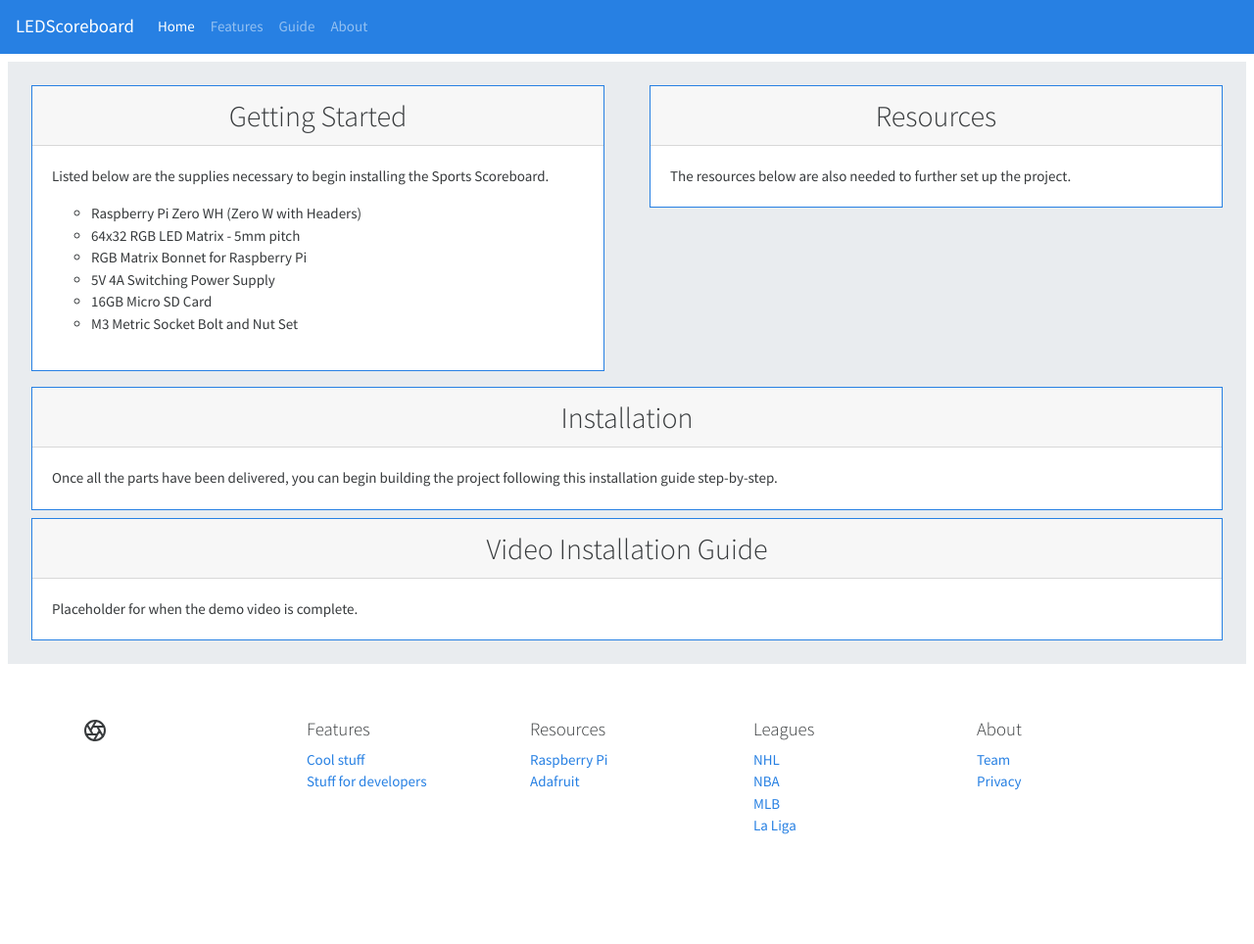
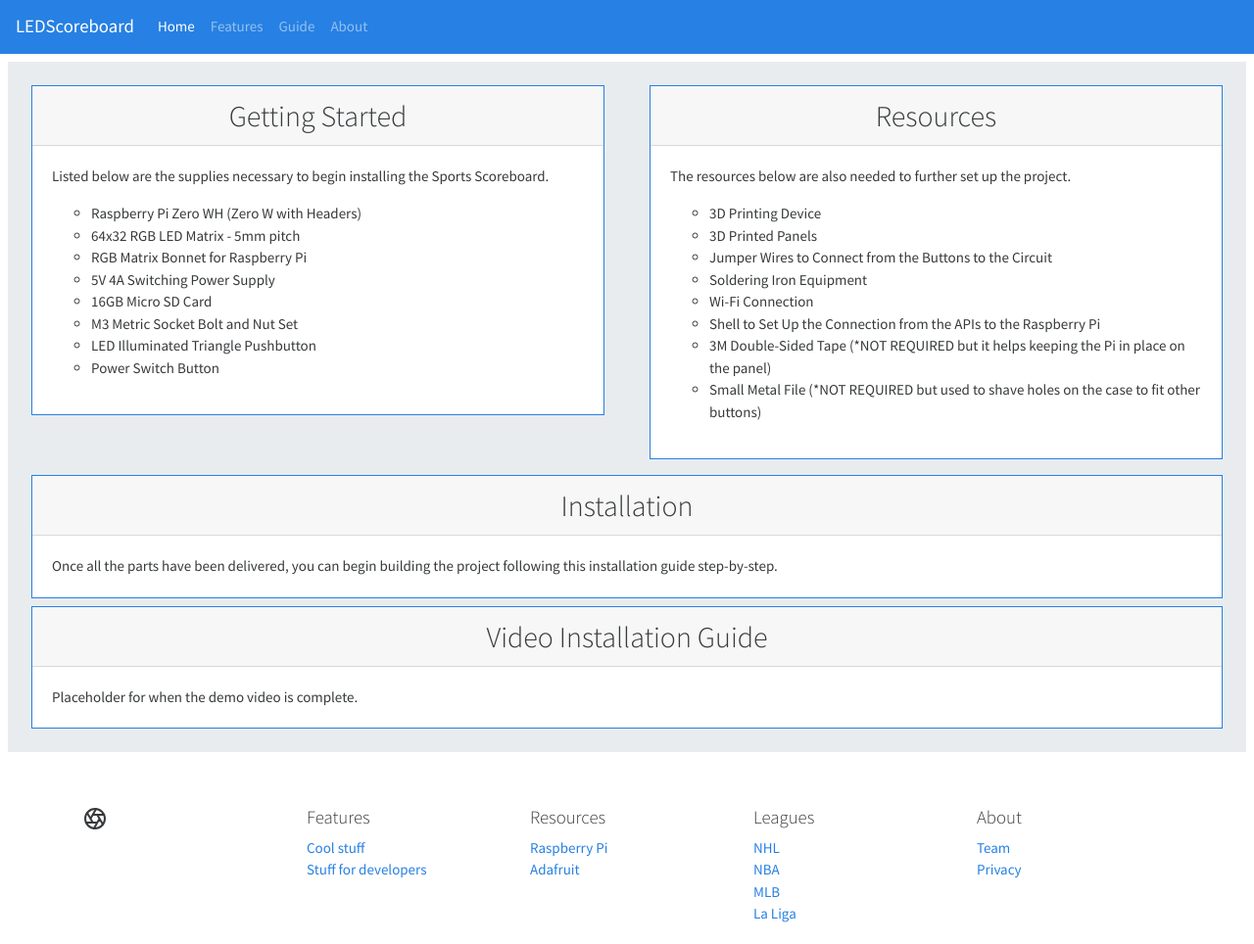
Before and after one commit to SrDesignLEDBoard/srdesignledboard.github.io, a plain HTML site: page guide/guide.html in a window 1280 px wide. Shown: the whole page at 98% size. Before the commit the page ends 919 px from the top, so only its background shows below. Drawn offline with nearby package versions, Linux system fonts and the light colour scheme.

Commit message:
Guide Page -> Resources card filled out

```diff
--- a/guide/guide.html
+++ b/guide/guide.html
@@ -54,13 +54,13 @@
     <!-- Jumbotron -->
     <div class="jumbotron m-2 p-3">
       <div class="row">
+        <style>
+          ul.cir {list-style-type: circle;}
+          ul.sqr {list-style-type: square;}
+        </style>
 
         <!-- Getting Started card -->
         <div class="col-md-6">
-          <style>
-            ul.cir {list-style-type: circle;}
-            ul.sqr {list-style-type: square;}
-          </style>
           <div class="card border-primary m-2">
             <div class="card-header text-center h2">Getting Started</div>
             <div class="card-body">
@@ -74,6 +74,8 @@
                 <li>5V 4A Switching Power Supply</li>
                 <li>16GB Micro SD Card</li>
                 <li>M3 Metric Socket Bolt and Nut Set</li>
+                <li>LED Illuminated Triangle Pushbutton</li>
+                <li>Power Switch Button</li>
               </ul>
             </div>
           </div>
@@ -88,6 +90,16 @@
               <p class="card-text">
                 The resources below are also needed to further set up the project.
               </p>
+              <ul class="cir">
+                <li>3D Printing Device</li>
+                <li>3D Printed Panels</li>
+                <li>Jumper Wires to Connect from the Buttons to the Circuit</li>
+                <li>Soldering Iron Equipment</li>
+                <li>Wi-Fi Connection</li>
+                <li>Shell to Set Up the Connection from the APIs to the Raspberry Pi</li>
+                <li>3M Double-Sided Tape (*NOT REQUIRED but it helps keeping the Pi in place on the panel)</li>
+                <li>Small Metal File (*NOT REQUIRED but used to shave holes on the case to fit other buttons) </li>
+              </ul>
             </div>
           </div>
         </div>
```
